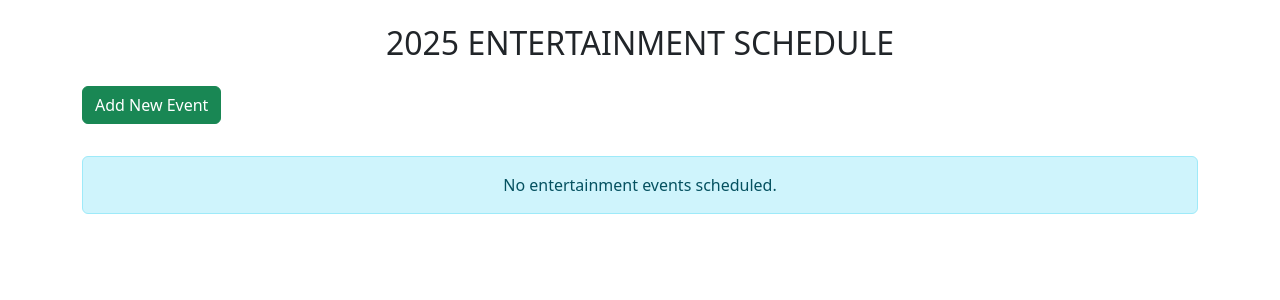
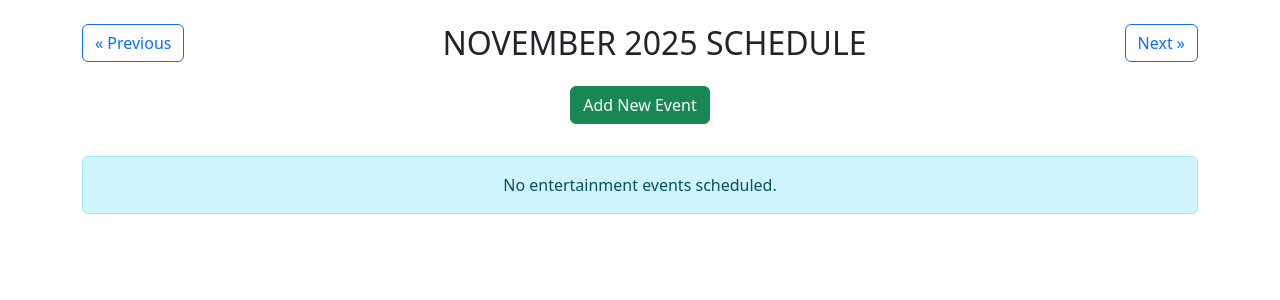
Before and after one commit to neilbenjamin/01_schedule_planner, a Django app: page /?year=2025&month=11 in a window 1280 px wide. Shown: the part 56-356 px from the top of the page. Run offline with Django 5.2, Linux system fonts and the light colour scheme; the visitor is signed in with stand-in values (Sample User, id 1); data that the repository does not hold is empty; some libraries are stand-ins or nearby versions.

Commit message:
Implement month-view navigation for schedule

```diff
--- a/schedule_planner/planner/templates/pages/planner.html
+++ b/schedule_planner/planner/templates/pages/planner.html
@@ -31,9 +31,14 @@
 
     {% block content %}
     <div class="container mt-4">
-        <h2 class="mb-4 text-center">2025 ENTERTAINMENT SCHEDULE</h2>
+        <div class="d-flex justify-content-between align-items-center mb-4">
+            <a href="?year={{ prev_year }}&month={{ prev_month }}" class="btn btn-outline-primary">&laquo; Previous</a>
+            <h2 class="text-center mb-0">{{ current_month_name|upper }} {{ current_year }} SCHEDULE</h2>
+            <a href="?year={{ next_year }}&month={{ next_month }}" class="btn btn-outline-primary">Next &raquo;</a>
+        </div>
+
         {% if user.is_authenticated and user.is_superuser %}
-        <p>
+        <p class="text-center">
             <a href="{% url 'planner:add_event' %}" class="btn btn-success mb-3">Add New Event</a>
         </p>
         {% endif %}
--- a/schedule_planner/planner/templates/pages/planner_client.html
+++ b/schedule_planner/planner/templates/pages/planner_client.html
@@ -27,7 +27,11 @@
 
 {% block content %}
 <div class="container mt-4">
-    <h2 class="mb-4">ENTERTAINMENT SCHEDULE</h2>
+    <div class="d-flex justify-content-between align-items-center mb-4">
+        <a href="?year={{ prev_year }}&month={{ prev_month }}" class="btn btn-outline-primary">&laquo; Previous</a>
+        <h2 class="text-center mb-0">{{ current_month_name|upper }} {{ current_year }} SCHEDULE</h2>
+        <a href="?year={{ next_year }}&month={{ next_month }}" class="btn btn-outline-primary">Next &raquo;</a>
+    </div>
 
     {% regroup events by date|date:"Y-W" as events_by_week %}
 
--- a/schedule_planner/planner/views.py
+++ b/schedule_planner/planner/views.py
@@ -1,4 +1,6 @@
 import logging
+import calendar
+from datetime import date, timedelta
 
 from django.conf import settings
 from django.contrib.auth.decorators import login_required, permission_required
@@ -26,10 +28,44 @@ def index(request: HttpRequest) -> HttpRequest:
     Returns:
         HttpRequest: html page with the schedules
     """
-    # Display full entertainment schedule
-    events = Event.objects.all().order_by("date", "performance_time_start")
+    # Get year and month from query params, default to today
+    today = date.today()
+    try:
+        year = int(request.GET.get("year", today.year))
+        month = int(request.GET.get("month", today.month))
+    except ValueError:
+        year = today.year
+        month = today.month
+
+    # Calculate previous and next month for navigation
+    first_day = date(year, month, 1)
+
+    # Previous month
+    prev_month_date = first_day - timedelta(days=1)
+    prev_year = prev_month_date.year
+    prev_month = prev_month_date.month
+
+    # Next month
+    # Get last day of current month, add 1 day
+    _, last_day_num = calendar.monthrange(year, month)
+    next_month_date = date(year, month, last_day_num) + timedelta(days=1)
+    next_year = next_month_date.year
+    next_month = next_month_date.month
+
+    # Display full entertainment schedule for the selected month
+    events = Event.objects.filter(
+        date__year=year, date__month=month
+    ).order_by("date", "performance_time_start")
+
     context = {
         "events": events,
+        "current_year": year,
+        "current_month": month,
+        "current_month_name": calendar.month_name[month],
+        "prev_year": prev_year,
+        "prev_month": prev_month,
+        "next_year": next_year,
+        "next_month": next_month,
     }
     if request.user.is_superuser or request.user.has_perm(
         "planner.can_manage_event_engineer"
@@ -214,7 +250,8 @@ def contact_view(request: HttpRequest) -> HttpRequest:
             recipient_list = [settings.DEFAULT_FROM_EMAIL]
 
             logger.info(
-                f"Attempting to send email to {recipient_list} from {from_email}..."
+                f"Attempting to send email to "
+                f"{recipient_list} from {from_email}..."
             )
             try:
                 send_mail(
```
